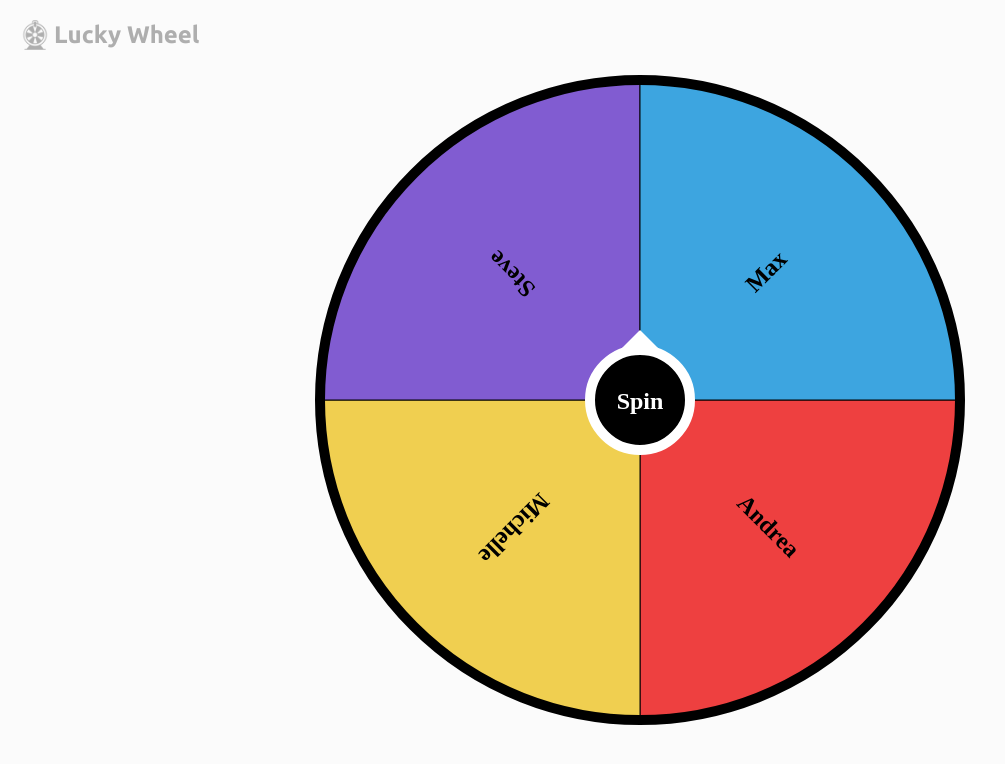
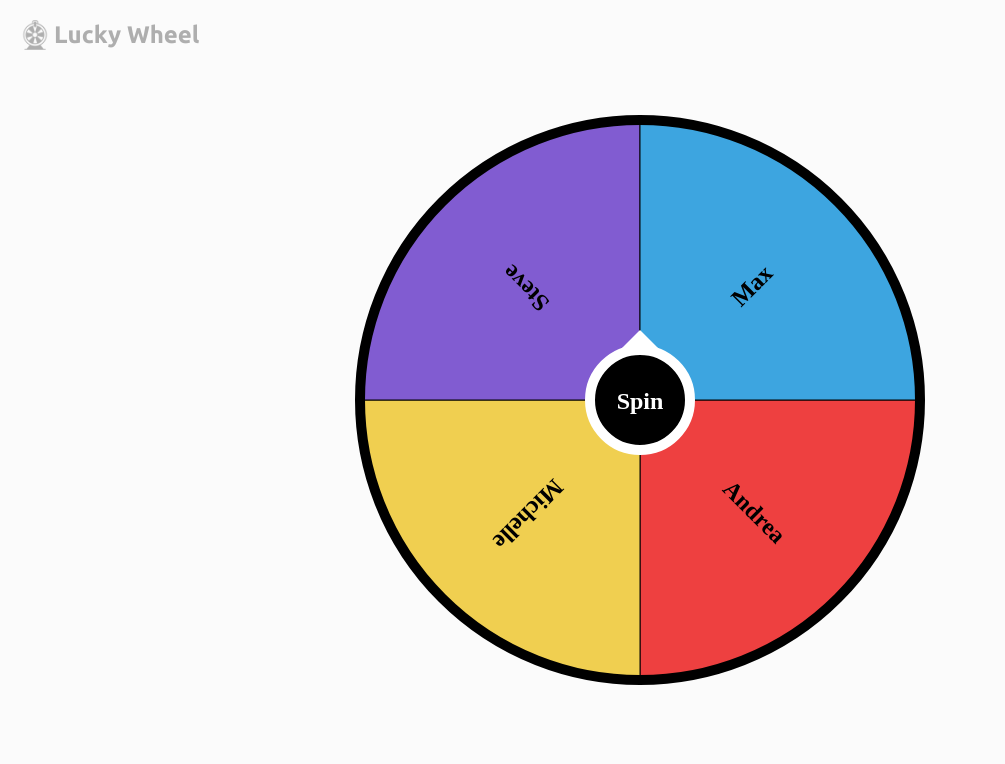
Before and after one commit to fabiansefranek/scrumtoolset, a React (Create React App) app in the folder client/: page /luckywheel in a window 1280 px wide. Shown: the top 764 px of the page, without its empty margins (0-1005 px from the left). Built offline with nearby package versions, Linux system fonts and the light colour scheme.

Commit message:
fix(frontend): resolve some issues

```diff
--- a/client/src/components/Wheel.tsx
+++ b/client/src/components/Wheel.tsx
@@ -11,7 +11,7 @@ type Props = {
 
 function Wheel(props: Props) {
     const [isFinished, setIsFinished] = useState<boolean>(false);
-    const maxSpeed = 0.1; // 0.05 slow, 0.1 medium, 0.2 fast
+    const maxSpeed = 0.15; // 0.05 slow, 0.1 medium, 0.2 fast
     const timerDelay = props.segments.length;
     const upDuration = 100;
     const downDuration = 1000;
--- a/client/src/screens/Home.tsx
+++ b/client/src/screens/Home.tsx
@@ -1,4 +1,4 @@
-import { Link, useNavigate } from "react-router-dom";
+import { useNavigate } from "react-router-dom";
 import styled from "styled-components";
 
 type Props = {
@@ -75,15 +75,6 @@ const Card = styled.div`
     }
 `;
 
-const Title = styled.h1`
-    font-size: 48px;
-    font-weight: 500;
-    margin: 0;
-    text-align: center;
-    line-height: 1;
-    font-weight: bold;
-`;
-
 const Image = styled.img`
     width: 30px;
 `;
--- a/client/src/screens/LuckyWheel.tsx
+++ b/client/src/screens/LuckyWheel.tsx
@@ -11,7 +11,7 @@ type Props = {
 };
 
 function LuckyWheel(props: Props) {
-    const [segments, setSegments] = useState<LuckyWheelSegment[]>([
+    const [segments] = useState<LuckyWheelSegment[]>([
         { text: "Andrea", color: "#EE4040" },
         { text: "Michelle", color: "#F0CF50" },
         { text: "Steve", color: "#815CD1" },
@@ -29,7 +29,7 @@ function LuckyWheel(props: Props) {
                 </LogoContainer>
                 <Wheel
                     segments={segments}
-                    canvasSize={800}
+                    canvasSize={700}
                     fontSize={24}
                     fontFamily="Ubuntu"
                     onFinished={(currentSegment: any) =>
```
